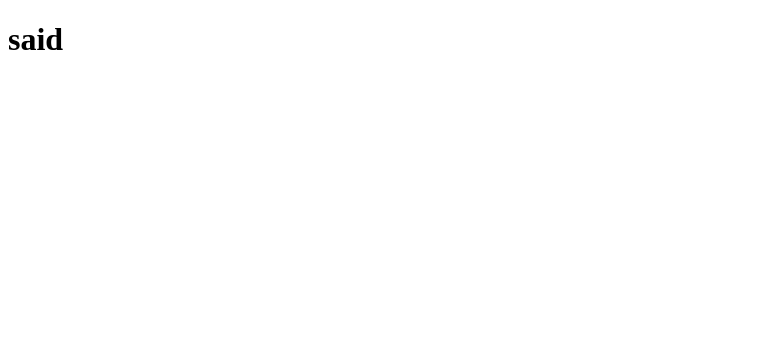
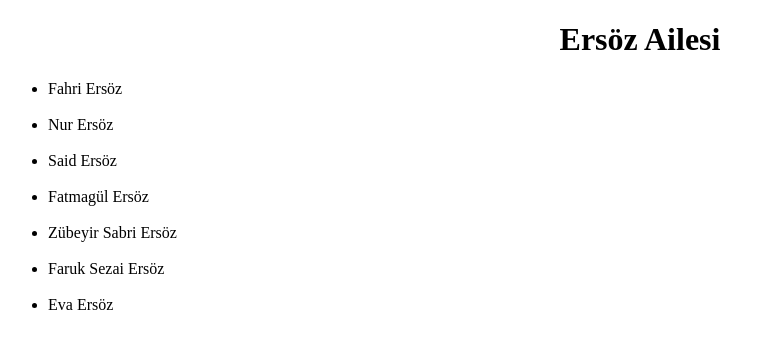
Before and after one commit to saidersoz/Web_Programlama, a plain HTML site: page ersoz.html in a window 1280 px wide. Shown: the whole page, without its empty margins (0-774 px from the left). Drawn offline with Linux system fonts and the light colour scheme.

Commit message:
30/01/2024 said

```diff
--- a/ersoz.html
+++ b/ersoz.html
@@ -3,11 +3,23 @@
 <head>
     <meta charset="UTF-8">
     <meta name="viewport" content="width=, initial-scale=1.0">
-    <title>Document</title>
+    <title>Ersöz Ailesi</title>
 </head>
 <body>
 
-    <h1>said</h1>
+    <h1 style="text-align: center;">Ersöz Ailesi</h1>
+
+    <ul>
+        <li>Fahri Ersöz</li><br>
+        <li>Nur Ersöz</li><br>
+        <li>Said Ersöz</li><br>
+        <li>Fatmagül Ersöz</li><br>
+        <li>Zübeyir Sabri Ersöz</li><br>
+        <li>Faruk Sezai Ersöz</li><br>
+        <li>Eva Ersöz</li><br>
+    </ul>
+
+
 
 </body>
 </html>
```
